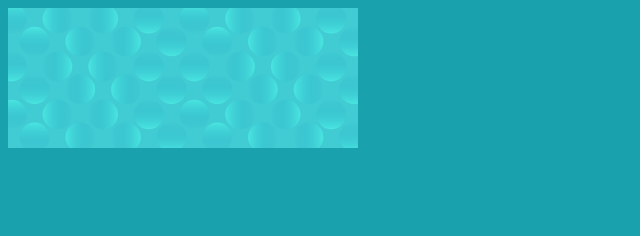
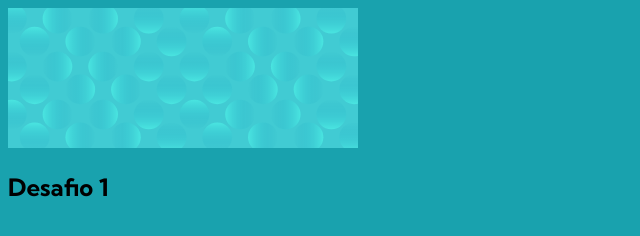
Before and after one commit to 3P4R4/tarjeta-de-perfil, a website: page public/index.html in a window 1280 px wide. Shown: the whole page, without its empty margins (0-640 px from the left). Drawn offline with Linux system fonts and the light colour scheme.

Commit message:
agregando h1

```diff
--- a/public/index.html
+++ b/public/index.html
@@ -18,7 +18,7 @@
         <article class="main-article">
             <img class="main-article-img" src="/images/bg-pattern-card.svg" alt="fondo cabecera">
             <div class="main-article-div">
-
+                <h1 class="main-article-div-h1">Desafio 1</h1>
             </div>
         </article>
     </main>
```
